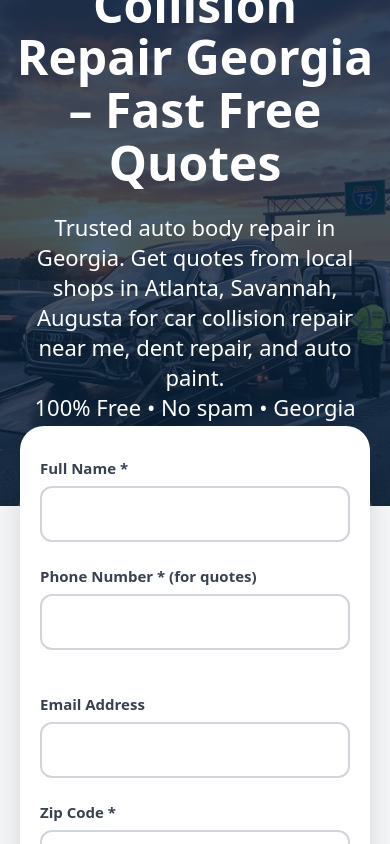
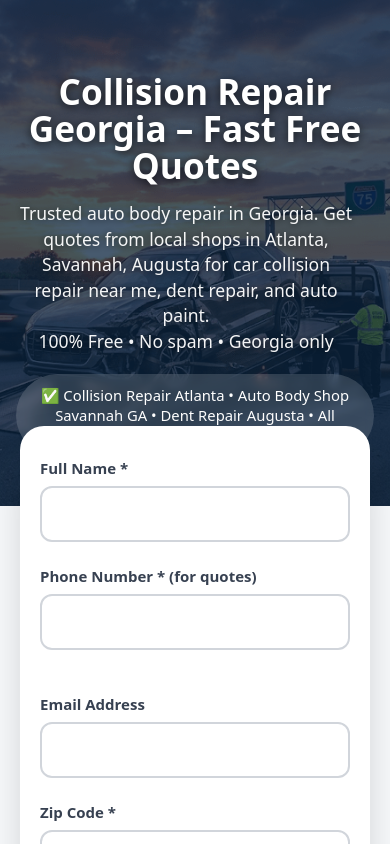
Before and after one commit to buildveloper/georgia-collision-repair, a Next.js app: page / in a window 390 px wide. Shown: the top 844 px of the page. Built offline with nearby package versions, Linux system fonts and the light colour scheme.

Commit message:
Hero text fully responsive for mobile + desktop

```diff
--- a/app/page.tsx
+++ b/app/page.tsx
@@ -2,7 +2,11 @@
 
 import { useState } from "react";
 
-const makes = ["Toyota", "Ford", "Honda", "Chevrolet", "Nissan", "Jeep", "Hyundai", "Kia", "Subaru", "Ram", "GMC", "Dodge", "BMW", "Mercedes", "Other"];
+const makes = [
+  "Toyota", "Ford", "Honda", "Chevrolet", "Nissan", "Jeep",
+  "Hyundai", "Kia", "Subaru", "Ram", "GMC", "Dodge",
+  "BMW", "Mercedes", "Other"
+];
 
 export default function Home() {
   const [isSubmitting, setIsSubmitting] = useState(false);
@@ -36,17 +40,64 @@ export default function Home() {
     <div>
       {/* Hero */}
       <div className="hero">
-        <img src="/mainhero.png" loading="lazy" alt="Collision repair Georgia – Auto body shop near me in Atlanta GA"/>
+        <img
+          src="/mainhero.png"
+          loading="lazy"
+          alt="Collision repair Georgia – Auto body shop near me in Atlanta GA"
+        />
         <div className="hero-overlay" />
+
         <div className="hero-content">
-         {/* <img src="/logo.png" loading="lazy" alt="Georgia Collision Repair logo – Collision repair Georgia and auto body shop Atlanta GA" className="logo" /> */}
-          <h1 style={{ color: "#ffffff", fontSize: "48px", lineHeight: "1.1", marginBottom: "16px", fontWeight: "800" }}>
+          {/* <img
+            src="/logo.png"
+            loading="lazy"
+            alt="Georgia Collision Repair logo – Collision repair Georgia and auto body shop Atlanta GA"
+            className="logo"
+          /> */}
+
+          <h1
+            style={{
+              color: "#ffffff",
+              fontSize: "clamp(2.2rem, 9vw, 3.8rem)",
+              lineHeight: "1.05",
+              marginBottom: "clamp(12px, 4vw, 20px)",
+              fontWeight: "800",
+              textShadow: "0 2px 10px rgba(0,0,0,0.7)",
+              maxWidth: "100%",
+              wordBreak: "break-word",
+            }}
+          >
             Collision Repair Georgia – Fast Free Quotes
           </h1>
-          <p style={{ color: "#ffffff", fontSize: "22px", marginBottom: "24px" }}>
-            Trusted auto body repair in Georgia. Get quotes from local shops in Atlanta, Savannah, Augusta for car collision repair near me, dent repair, and auto paint.<br />100% Free • No spam • Georgia only
+
+          <p
+            style={{
+              color: "#ffffff",
+              fontSize: "clamp(1.05rem, 4.5vw, 1.35rem)",
+              lineHeight: "1.45",
+              marginBottom: "clamp(16px, 5vw, 28px)",
+              maxWidth: "95%",
+              opacity: 0.95,
+              textShadow: "0 1px 6px rgba(0,0,0,0.6)",
+            }}
+          >
+            Trusted auto body repair in Georgia. Get quotes from local shops in Atlanta, Savannah, Augusta for car collision repair near me, dent repair, and auto paint.<br />
+            100% Free • No spam • Georgia only
           </p>
-          <div style={{ color: "#ffffff", display: "inline-flex", alignItems: "center", gap: "8px", background: "rgba(255,255,255,0.15)", padding: "12px 24px", borderRadius: "9999px", fontSize: "15px" }}>
+
+          <div
+            style={{
+              color: "#ffffff",
+              display: "inline-flex",
+              alignItems: "center",
+              gap: "8px",
+              background: "rgba(255,255,255,0.15)",
+              padding: "clamp(10px, 3vw, 14px) clamp(16px, 4vw, 24px)",
+              borderRadius: "9999px",
+              fontSize: "clamp(13px, 3.8vw, 15px)",
+              backdropFilter: "blur(4px)",
+            }}
+          >
             ✅ Collision Repair Atlanta • Auto Body Shop Savannah GA • Dent Repair Augusta • All Georgia
           </div>
         </div>
@@ -80,15 +131,21 @@ export default function Home() {
               <div className="form-group">
                 <label className="label">Vehicle Year *</label>
                 <select name="year" required className="input">
-                  {Array.from({ length: 27 }, (_, i) => 2026 - i).map(y => (
-                    <option key={y} value={y}>{y}</option>
+                  {Array.from({ length: 27 }, (_, i) => 2026 - i).map((y) => (
+                    <option key={y} value={y}>
+                      {y}
+                    </option>
                   ))}
                 </select>
               </div>
               <div className="form-group">
                 <label className="label">Make *</label>
                 <select name="make" required className="input">
-                  {makes.map(m => <option key={m} value={m}>{m}</option>)}
+                  {makes.map((m) => (
+                    <option key={m} value={m}>
+                      {m}
+                    </option>
+                  ))}
                 </select>
               </div>
             </div>
@@ -100,7 +157,13 @@ export default function Home() {
 
             <div className="form-group">
               <label className="label">Damage Description *</label>
-              <textarea name="description" required rows={4} className="textarea input" placeholder="Rear-ended, bumper damage, needs paint..." />
+              <textarea
+                name="description"
+                required
+                rows={4}
+                className="textarea input"
+                placeholder="Rear-ended, bumper damage, needs paint..."
+              />
             </div>
 
             <div className="form-group">
@@ -110,18 +173,20 @@ export default function Home() {
 
             <div className="consent-label">
               <input type="checkbox" name="consent" required />
-              <span>I consent to being contacted by phone, text, or email by local Georgia collision repair shops for repair quotes. This is a free service. I can opt out anytime.</span>
+              <span>
+                I consent to being contacted by phone, text, or email by local Georgia collision repair shops for repair quotes. This is a free service. I can opt out anytime.
+              </span>
             </div>
 
-            <button
-              type="submit"
-              disabled={isSubmitting}
-              className="btn"
-            >
+            <button type="submit" disabled={isSubmitting} className="btn">
               {isSubmitting ? "Sending to local shops..." : "Get Free Quotes Now"}
             </button>
 
-            {message && <p style={{ color: "#ef4444", textAlign: "center", marginTop: "16px" }}>{message}</p>}
+            {message && (
+              <p style={{ color: "#ef4444", textAlign: "center", marginTop: "16px" }}>
+                {message}
+              </p>
+            )}
           </form>
         </div>
 
```
Lines whose indentation alone changed are shown as unchanged.
